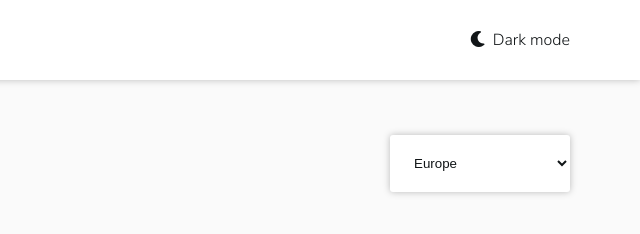
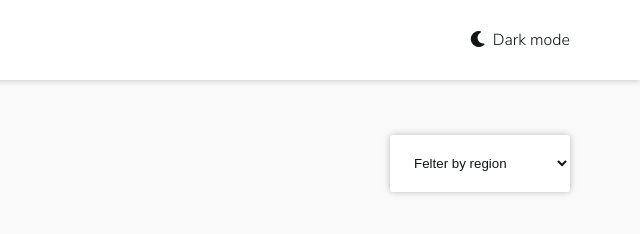
Before and after one commit to Hamozoni/Frontendmentor-Challenge-2, a plain HTML site: page index.html in a window 1280 px wide. Shown: the full height of the page, 640-1280 px from the left. Drawn offline with Linux system fonts and the light colour scheme; no server answers.

Commit message:
Update index.html

```diff
--- a/index.html
+++ b/index.html
@@ -36,7 +36,7 @@
                         <option value="africa">Africa</option>
                         <option value="america">America</option>
                         <option value="asia">Asia</option>
-                        <option selected value="europe">Europe</option>
+                        <option value="europe">Europe</option>
                         <option value="europe">Oceania</option>
                     </select>
                 </div>
```
